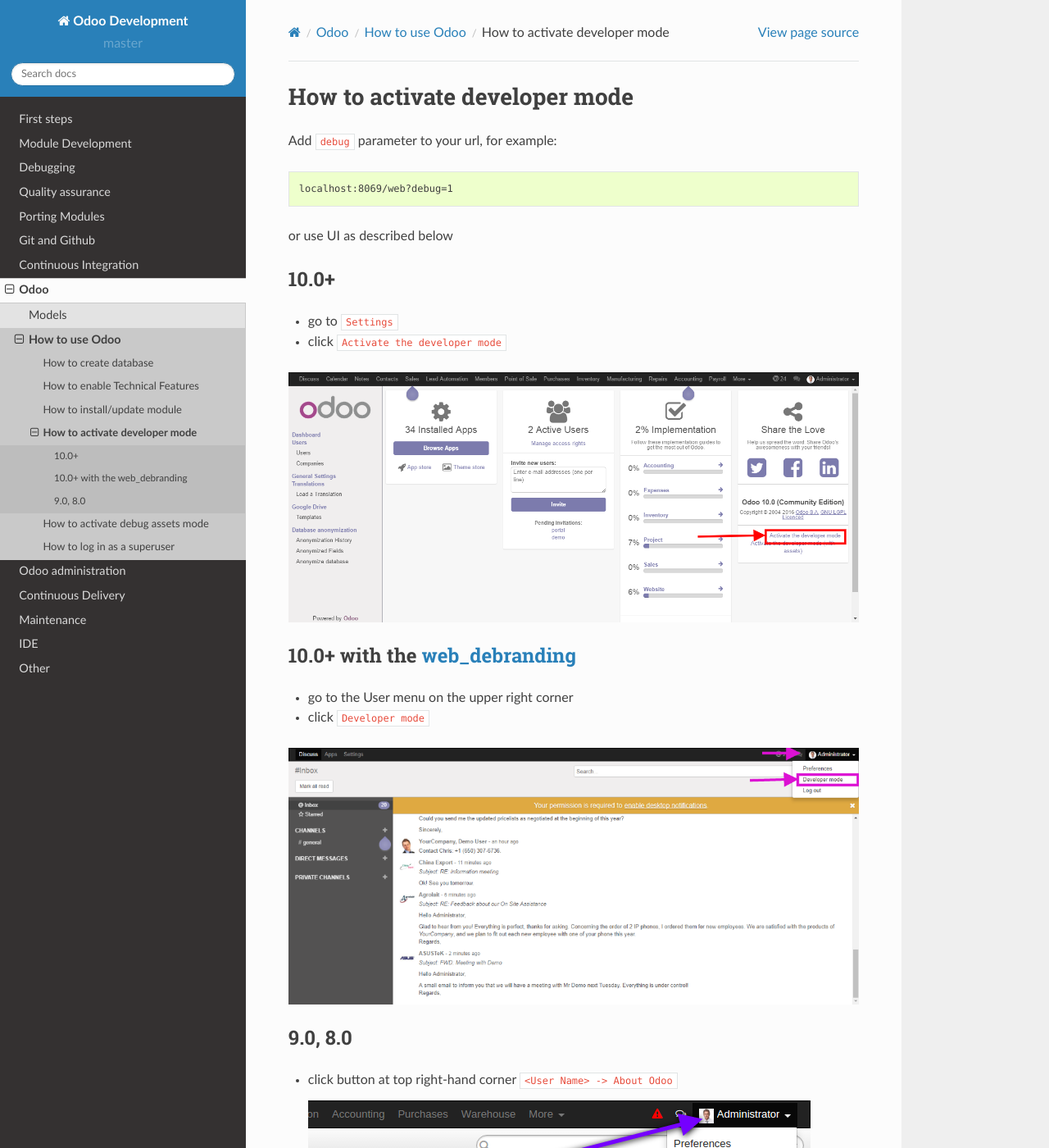
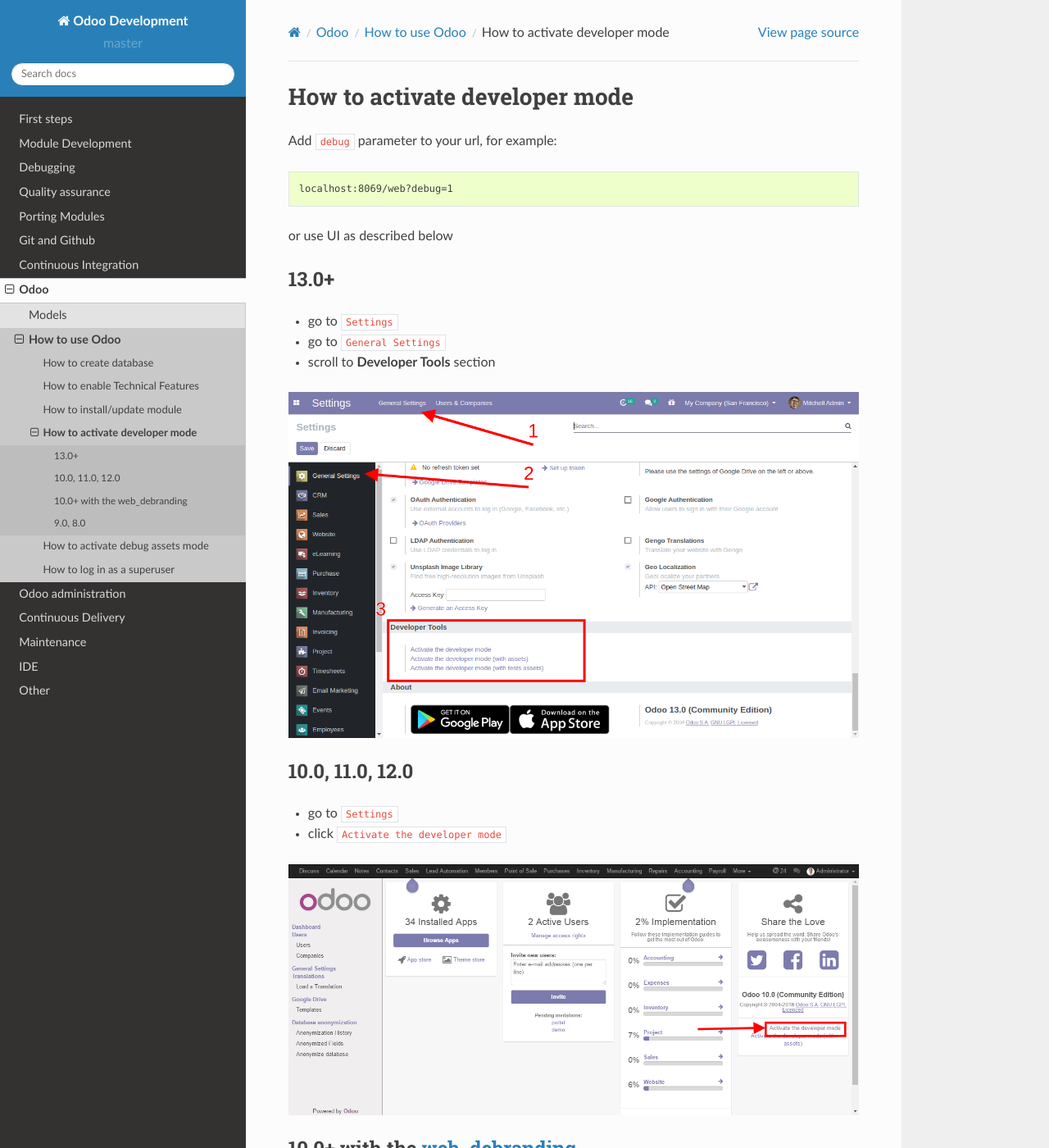
Before and after one commit to itpp-labs/odoo-development, a Sphinx documentation site: the page built from docs/odoo/usage/debug-mode.rst, in a window 1280 px wide and 1400 px high. Shown: the whole window at 82% size. Built offline with Sphinx 7.4.7 and the Read the Docs theme 2.0.0, drawn with Linux system fonts in a browser that asks for light colours.

Commit message:
how to activate developer mode in odoo 13.0+

```diff
--- a/docs/odoo/usage/debug-mode.rst
+++ b/docs/odoo/usage/debug-mode.rst
@@ -9,8 +9,17 @@
 or use UI as described below
 
 
-10.0+
+13.0+
 =====
+
+* go to ``Settings``
+* go to ``General Settings``
+* scroll to **Developer Tools** section
+
+.. image:: ../../images/debug-13.0.png
+
+10.0, 11.0, 12.0
+================
 
 * go to ``Settings``
 
```
